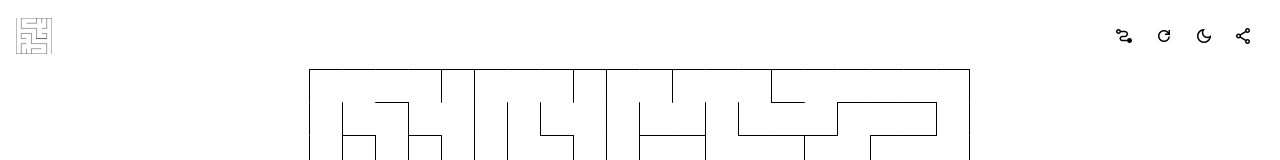
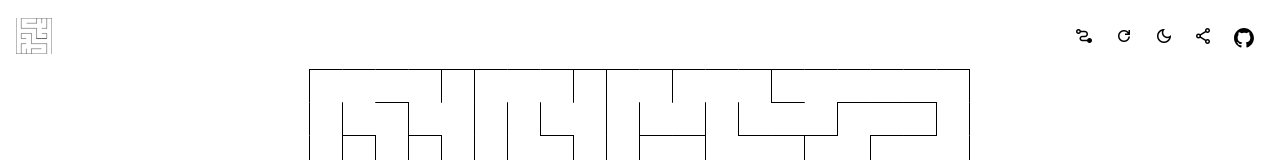
Before and after one commit to chrispyles/amaze, an Angular app: page / in a window 1280 px wide. Shown: the top 160 px of the page. Built offline with nearby package versions, Linux system fonts and the light colour scheme; what decorator-cache-getter, exhaustive would draw is missing.

Commit message:
add github link

```diff
--- a/src/app/app.component.html
+++ b/src/app/app.component.html
@@ -1,5 +1,5 @@
 <header>
-  <amaze-logo [sizePx]="36" [color]="logoColor" />
+  <amaze-logo [sizePx]="36" [color]="iconColor" />
 
   <div>
     <button
@@ -37,6 +37,15 @@
     >
       share
     </button>
+
+    <a
+      class="icon-button"
+      href="https://github.com/chrispyles/amaze"
+      target="_blank"
+      title="View on GitHub"
+    >
+      <github-logo [color]="iconColor" />
+    </a>
   </div>
 </header>
 
--- a/src/app/app.component.ts
+++ b/src/app/app.component.ts
@@ -10,6 +10,7 @@
 import { GameStateService } from './game-state.service';
 import { Dir, type Maze } from '../lib';
 import { LogoComponent } from './logo/logo.component';
+import { GitHubLogoComponent } from './svgs/github-logo.compontent';
 
 const DARK_MODE_CLASS = 'dark-mode';
 
@@ -22,7 +23,7 @@
 @Component({
   selector: 'app-root',
   standalone: true,
-  imports: [LogoComponent, MazeComponent],
+  imports: [GitHubLogoComponent, LogoComponent, MazeComponent],
   templateUrl: './app.component.html',
   styleUrl: './app.component.scss',
   changeDetection: ChangeDetectionStrategy.OnPush,
@@ -53,8 +54,8 @@
     this.generateNewMaze(seed);
   }
 
-  /** The color to use for the logo in the header. */
-  get logoColor() {
+  /** The color to use for the icons in the header. */
+  get iconColor() {
     return this.darkModeEnabled ? 'white' : 'black';
   }
 
--- /dev/null
+++ b/src/app/svgs/github-logo.compontent.ts
@@ -0,0 +1,38 @@
+import { Component, computed, input } from '@angular/core';
+
+@Component({
+  selector: 'github-logo',
+  standalone: true,
+  template: `
+    <svg
+      [attr.width]="size()"
+      [attr.height]="size()"
+      style="vertical-align: middle;"
+      xmlns="http://www.w3.org/2000/svg"
+    >
+      <path
+        [style]="pathStyle()"
+        fill-rule="evenodd"
+        clip-rule="evenodd"
+        d="M48.854 0C21.839 0 0 22 0 49.217c0 21.756 13.993 40.172 33.405 46.69 2.427.49 3.316-1.059 3.316-2.362 0-1.141-.08-5.052-.08-9.127-13.59 2.934-16.42-5.867-16.42-5.867-2.184-5.704-5.42-7.17-5.42-7.17-4.448-3.015.324-3.015.324-3.015 4.934.326 7.523 5.052 7.523 5.052 4.367 7.496 11.404 5.378 14.235 4.074.404-3.178 1.699-5.378 3.074-6.6-10.839-1.141-22.243-5.378-22.243-24.283 0-5.378 1.94-9.778 5.014-13.2-.485-1.222-2.184-6.275.486-13.038 0 0 4.125-1.304 13.426 5.052a46.97 46.97 0 0 1 12.214-1.63c4.125 0 8.33.571 12.213 1.63 9.302-6.356 13.427-5.052 13.427-5.052 2.67 6.763.97 11.816.485 13.038 3.155 3.422 5.015 7.822 5.015 13.2 0 18.905-11.404 23.06-22.324 24.283 1.78 1.548 3.316 4.481 3.316 9.126 0 6.6-.08 11.897-.08 13.526 0 1.304.89 2.853 3.316 2.364 19.412-6.52 33.405-24.935 33.405-46.691C97.707 22 75.788 0 48.854 0z"
+        [attr.fill]="color()"
+      />
+    </svg>
+  `,
+})
+export class GitHubLogoComponent {
+  readonly color = input('black');
+
+  readonly sizeRem = input(1.25);
+
+  readonly size = computed(() => `${this.sizeRem()}rem`);
+
+  readonly pathStyle = computed(
+    () => `transform: scale(${remToPx(this.sizeRem()) / 98});`,
+  );
+}
+
+function remToPx(r: number): number {
+  const scaler = parseInt(getComputedStyle(document.documentElement).fontSize);
+  return r * scaler;
+}
--- a/src/styles.scss
+++ b/src/styles.scss
@@ -31,7 +31,8 @@
   }
 }
 
-button {
+button,
+a {
   background: none;
   border: none;
   border-radius: 50%;
@@ -49,6 +50,7 @@
     display: flex;
     height: 2.5rem;
     justify-content: center;
+    padding: 0;
     width: 2.5rem;
   }
 }
```
